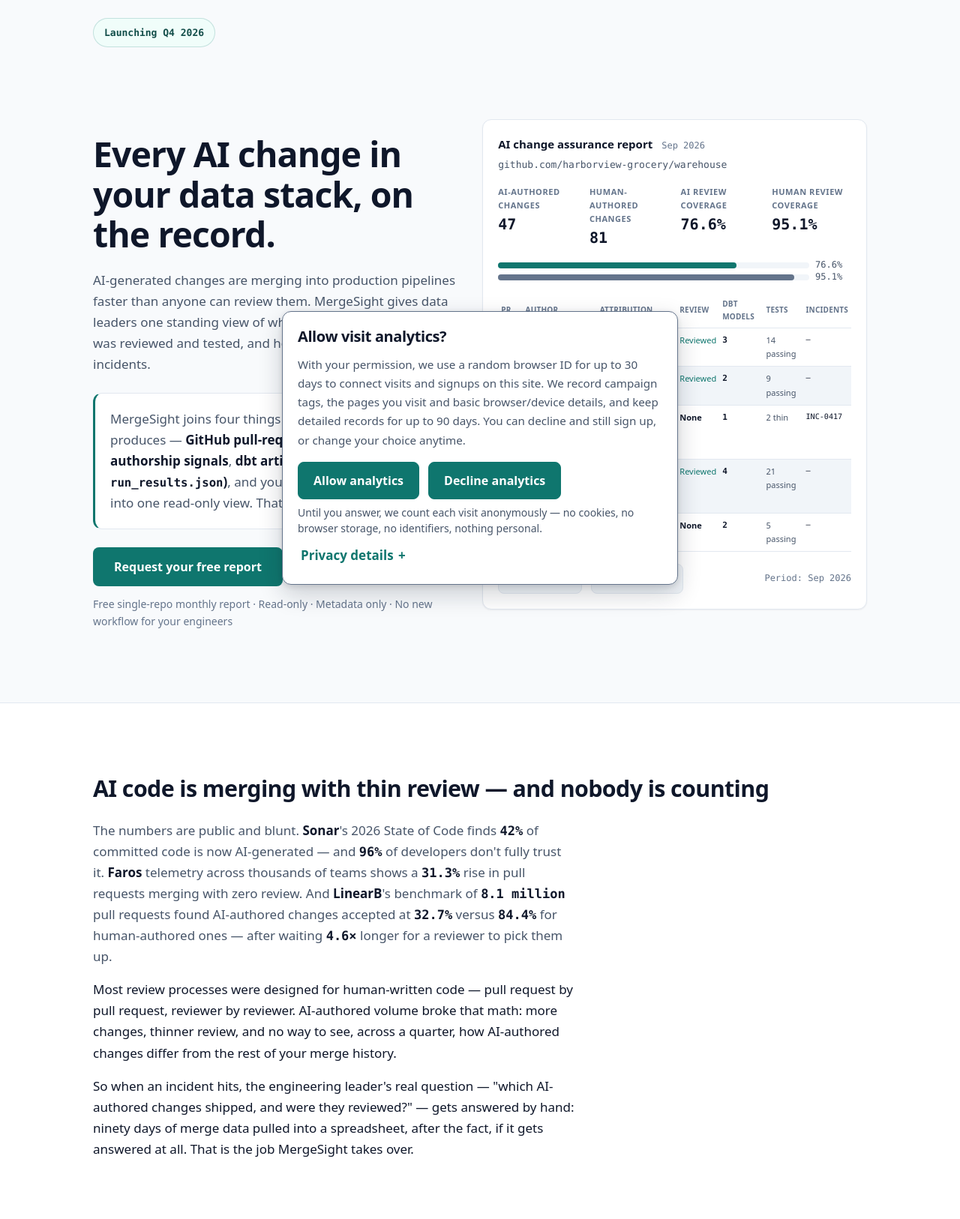
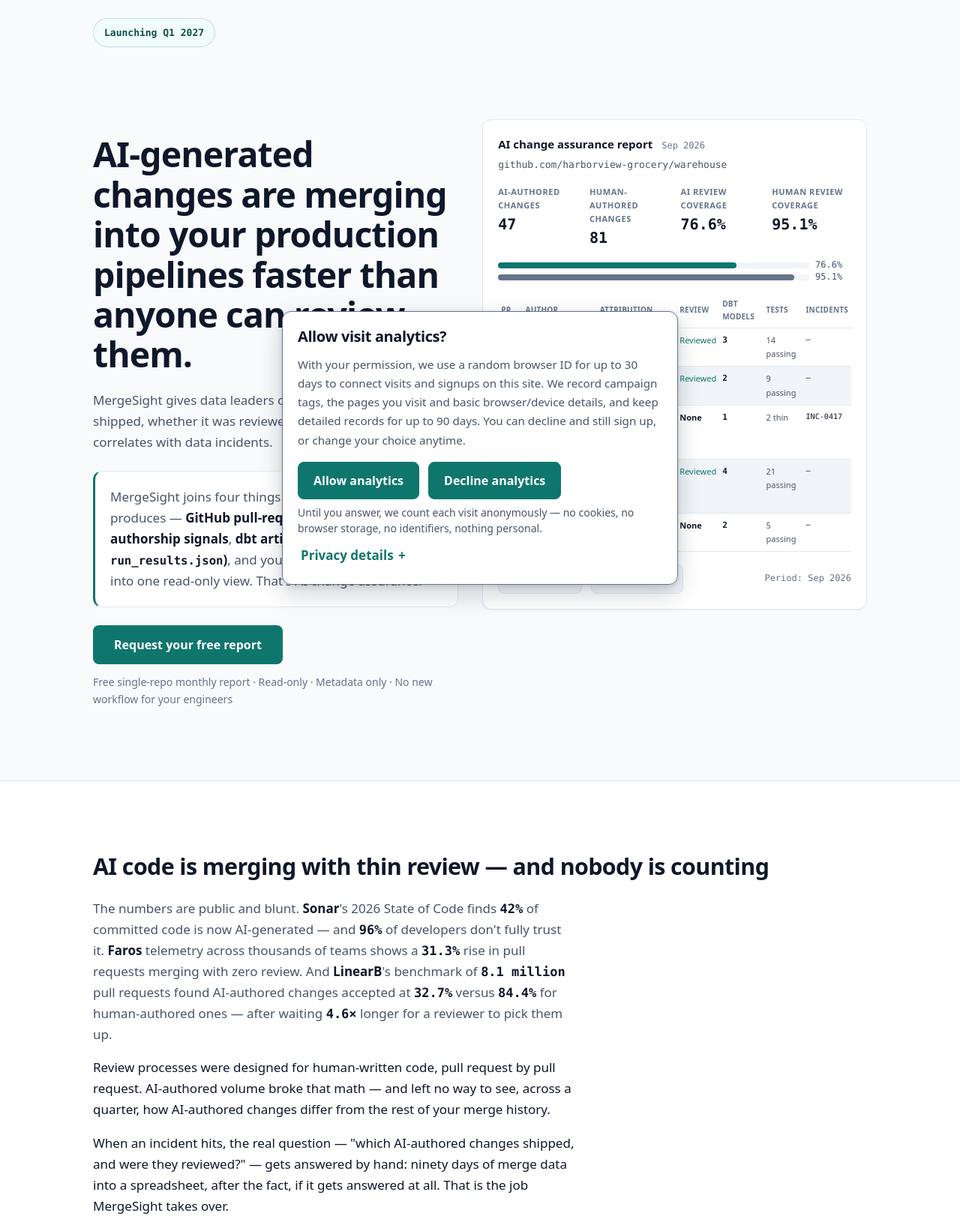
Before and after one commit to pauldewilson/shadow-three-industry-sweep-20261003-023737-idea-0005, a plain HTML site: page index.html in a window 1280 px wide. Shown: the top 1626 px of the page at 75% size. Drawn offline with Linux system fonts and the light colour scheme.

Commit message:
Deploy mergesight rev r8 (session mergesight-funnel-fix__20261012-020502, 2026-10-12T17:56:45Z)

```diff
--- a/index.html
+++ b/index.html
@@ -28,7 +28,7 @@
 
   <header class="site-header">
     <div class="container">
-      <p class="badge">Launching Q4 2026</p>  <!-- S0-01 -->
+      <p class="badge">Launching Q1 2027</p>  <!-- S0-01 -->
     </div>
   </header>
 
@@ -38,8 +38,8 @@
     <section class="section hero">
       <div class="container hero-grid">
         <div class="hero-copy">
-          <h1 class="hero-title">Every AI change in your data stack, on the record.</h1>  <!-- S1-01 -->
-          <p class="hero-lede">AI-generated changes are merging into production pipelines faster than anyone can review them. MergeSight gives data leaders one standing view of what AI shipped, whether it was reviewed and tested, and how it correlates with data incidents.</p>  <!-- S1-02 -->
+          <h1 class="hero-title">AI-generated changes are merging into your production pipelines faster than anyone can review them.</h1>  <!-- S1-01 -->
+          <p class="hero-lede">MergeSight gives data leaders one standing view of what AI shipped, whether it was reviewed and tested, and how it correlates with data incidents.</p>  <!-- S1-02 -->
           <div class="definition-card">
             <p>MergeSight joins four things your data stack already produces — <strong>GitHub pull-request metadata</strong>, <strong>AI-authorship signals</strong>, <strong>dbt artifacts (<code>manifest.json</code>, <code>run_results.json</code>)</strong>, and your <strong>data-incident feed</strong> — into one read-only view. That's AI change assurance.</p>  <!-- S1-05 verbatim; strong/code = typographic emphasis only -->
           </div>
@@ -92,8 +92,8 @@
       <div class="container">
         <h2 class="section-title">AI code is merging with thin review — and nobody is counting</h2>  <!-- S2-01 -->
         <p class="prose stat-para">The numbers are public and blunt. <span class="src">Sonar</span>'s 2026 State of Code finds <span class="num">42%</span> of committed code is now AI-generated — and <span class="num">96%</span> of developers don't fully trust it. <span class="src">Faros</span> telemetry across thousands of teams shows a <span class="num">31.3%</span> rise in pull requests merging with zero review. And <span class="src">LinearB</span>'s benchmark of <span class="num">8.1 million</span> pull requests found AI-authored changes accepted at <span class="num">32.7%</span> versus <span class="num">84.4%</span> for human-authored ones — after waiting <span class="num">4.6×</span> longer for a reviewer to pick them up.</p>  <!-- S2-02 verbatim, ONE paragraph — never decomposed into stat cards (C4 guard) -->
-        <p class="prose">Most review processes were designed for human-written code — pull request by pull request, reviewer by reviewer. AI-authored volume broke that math: more changes, thinner review, and no way to see, across a quarter, how AI-authored changes differ from the rest of your merge history.</p>  <!-- S2-03 -->
-        <p class="prose">So when an incident hits, the engineering leader's real question — "which AI-authored changes shipped, and were they reviewed?" — gets answered by hand: ninety days of merge data pulled into a spreadsheet, after the fact, if it gets answered at all. That is the job MergeSight takes over.</p>  <!-- S2-04 -->
+        <p class="prose">Review processes were designed for human-written code, pull request by pull request. AI-authored volume broke that math — and left no way to see, across a quarter, how AI-authored changes differ from the rest of your merge history.</p>  <!-- S2-03 -->
+        <p class="prose">When an incident hits, the real question — "which AI-authored changes shipped, and were they reviewed?" — gets answered by hand: ninety days of merge data into a spreadsheet, after the fact, if it gets answered at all. That is the job MergeSight takes over.</p>  <!-- S2-04 -->
       </div>
     </section>
 
@@ -176,11 +176,11 @@
         <div class="faq-list prose">
           <div class="faq-item">
             <h3>What exactly is in the free monthly report?</h3>  <!-- S6-02 -->
-            <p>A complete AI change assurance report for one repository: every AI-authored and human-authored change that shipped, review coverage including merges with no review, test and documentation coverage on the dbt models those changes touched, the data incidents correlated with preceding changes, and attribution labels on every row. It's shareable — built to be forwarded to your VP or into your board deck, not buried in a dashboard.</p>  <!-- S6-03 -->
+            <p>Every AI-authored and human-authored change that shipped in one repository — review coverage including merges with no review, test and documentation coverage on the models they touched, correlated incidents, and attribution labels on every row. The whole report, not a teaser.</p>  <!-- S6-03 -->
           </div>
           <div class="faq-item">
             <h3>What does "attribution unverified" mean?</h3>  <!-- S6-04 -->
-            <p>AI authorship is detected from commit signals — co-authored-by trailers, tool telemetry where tools expose it. Detection is not proof: some AI code carries no marker, and markers can be edited. So wherever attribution is inferred rather than direct, every row is labeled "attribution unverified." That honesty is the point. Auditors and boards don't expect line-level certainty — they expect a factual, artifact-level record of what shipped and how it was reviewed.</p>  <!-- S6-05 -->
+            <p>AI authorship is detected from commit signals — co-authored-by trailers, tool telemetry where tools expose it. Detection isn't proof, so wherever attribution is inferred rather than direct, every row is labeled "attribution unverified." Boards don't expect line-level certainty — they expect a factual, artifact-level record.</p>  <!-- S6-05 -->
           </div>
           <div class="faq-item">
             <h3>Who is this for?</h3>  <!-- S6-06 -->
@@ -188,11 +188,11 @@
           </div>
           <div class="faq-item">
             <h3>What is MergeSight not?</h3>  <!-- S6-08 -->
-            <p>Not an audit. Not compliance certification. Not a legal attestation. MergeSight is decision support for engineering leadership — a factual, standing record of AI-authored change activity. It's also not an AI code reviewer (it doesn't comment on your pull requests) and not a data-observability platform (it doesn't watch your warehouse at runtime). It's the standing join between those worlds, at the manager's desk.</p>  <!-- S6-09 — AC-1 verbatim; styled identically to other answers, no warning chrome -->
+            <p>Not an audit. Not compliance certification. Not a legal attestation. MergeSight is decision support — a standing record of AI-authored change activity. It doesn't comment on pull requests and doesn't watch your warehouse at runtime; it's the standing join between those worlds, at the manager's desk.</p>  <!-- S6-09 — AC-1 verbatim; styled identically to other answers, no warning chrome -->
           </div>
           <div class="faq-item">
             <h3>How is this different from engineering-intelligence dashboards and AI code reviewers?</h3>  <!-- S6-10 -->
-            <p>Engineering-intelligence platforms are built and priced per developer seat for large engineering organizations — they measure delivery, not data. AI code reviewers work one pull request at a time. Data-observability tools watch incidents at runtime. None of them joins AI attribution, review coverage, dbt artifacts, and data-incident feeds into one standing view for a data team. That join is the product.</p>  <!-- S6-11 — single on-page market claim, keep verbatim/bounded -->
+            <p>Engineering-intelligence platforms are priced per developer seat for large organizations and measure delivery, not data. AI code reviewers work pull request by pull request. None of them joins AI attribution, review coverage, dbt artifacts, and data-incident feeds into one standing view for a data team.</p>  <!-- S6-11 — single on-page market claim, keep verbatim/bounded -->
           </div>
           <div class="faq-item">
             <h3>What does MergeSight connect to?</h3>  <!-- S6-12 -->
@@ -206,7 +206,7 @@
     <section id="signup" class="section band" tabindex="-1">
       <div class="container band-inner">
         <h2 class="band-title">Get your free single-repo report</h2>  <!-- S7-01 — largest section heading on the page -->
-        <p class="band-support">Launching Q4 2026 — leave your details for more info when we launch, and we'll follow up with everything you need to connect your first repository.</p>  <!-- S7-02 -->
+        <p class="band-support">Launching Q1 2027. Leave your work email and at launch we'll send your setup details — your free single-repo report follows once you connect a repository.</p>  <!-- S7-02 -->
         <form data-signup>
           <div class="form-row">
             <div class="field">
@@ -335,7 +335,7 @@
   <footer class="site-footer">
     <div class="container">
       <p>© MergeSight — AI change assurance for data teams.</p>  <!-- S8-01 -->
-      <p>Launching Q4 2026.</p>  <!-- S8-02 -->
+      <p>Launching Q1 2027.</p>  <!-- S8-02 -->
       <!-- Persistent post-decision privacy control: hidden until a choice exists
            and while the banner/manager surface is open (tracking.js toggles it);
            on the inert local page it never appears. -->
```
